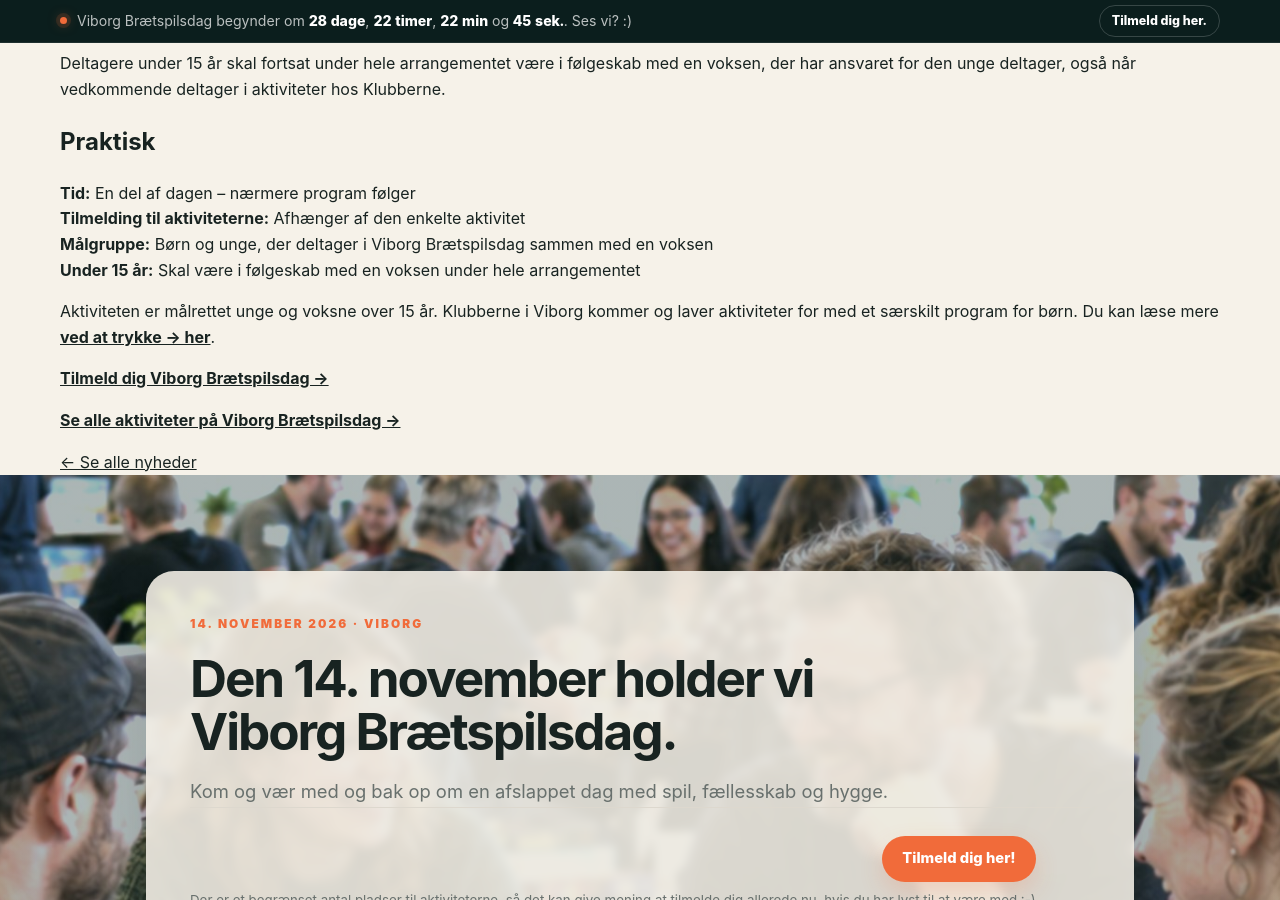
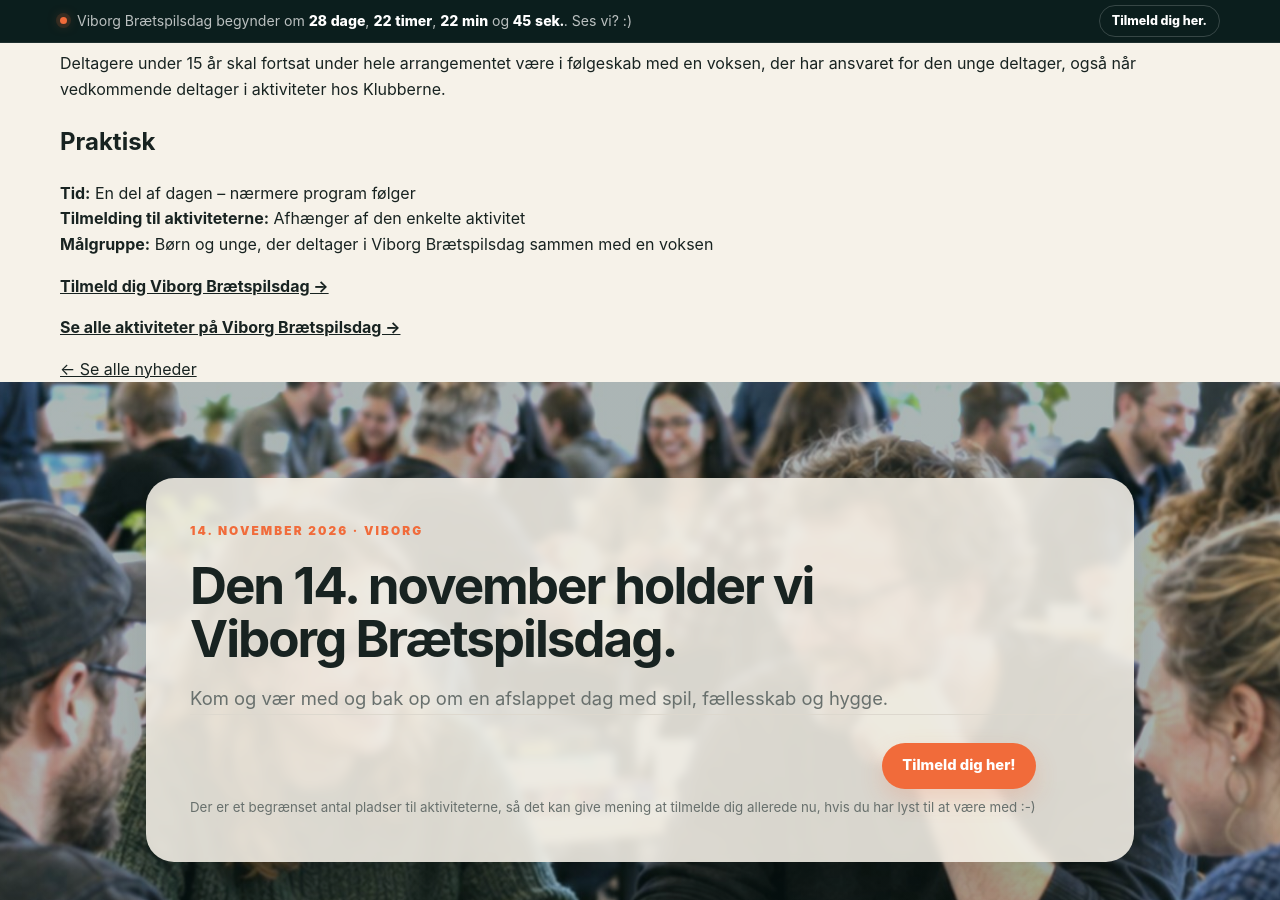
Before and after one commit to Andrejao/spilex, a Jekyll site: the page built from _posts/2026-10-02-klubberne-for-born.md, in a window 1280 px wide and 900 px high, scrolled down 987 px. Built offline with Jekyll 4.4.1, drawn with Linux system fonts in a browser that asks for light colours.

Commit message:
Update 2026-10-02-klubberne-for-born.md

```diff
--- a/_posts/2026-10-02-klubberne-for-born.md
+++ b/_posts/2026-10-02-klubberne-for-born.md
@@ -44,9 +44,6 @@ Deltagere under 15 år skal fortsat under hele arrangementet være i følgeskab
 **Tid:** En del af dagen – nærmere program følger
 **Tilmelding til aktiviteterne:** Afhænger af den enkelte aktivitet
 **Målgruppe:** Børn og unge, der deltager i Viborg Brætspilsdag sammen med en voksen
-**Under 15 år:** Skal være i følgeskab med en voksen under hele arrangementet
-
-Aktiviteten er  målrettet unge og voksne over 15 år. Klubberne i Viborg kommer og laver aktiviteter for med et særskilt program for børn. Du kan læse mere [**ved at trykke → her**](https://viborgbraetspil.dk/nyheder/klubberne/).
 
 [**Tilmeld dig Viborg Brætspilsdag →**](/tilmelding/)
 
```
